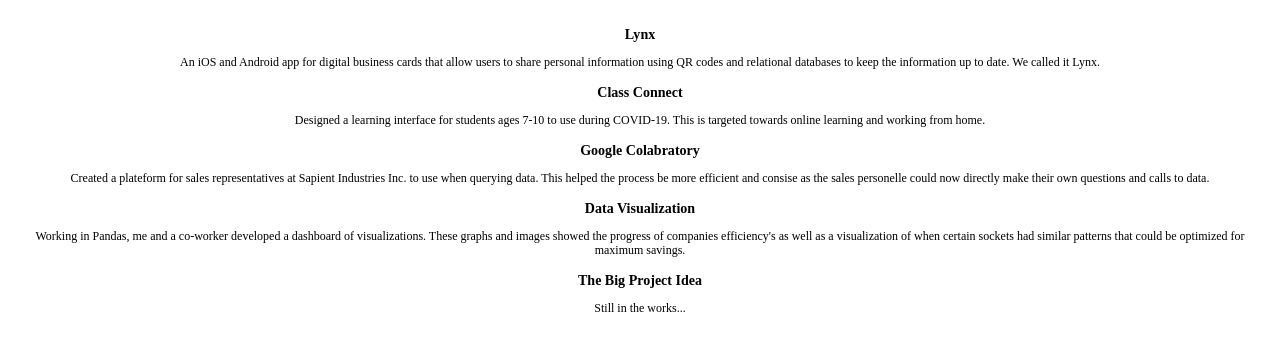
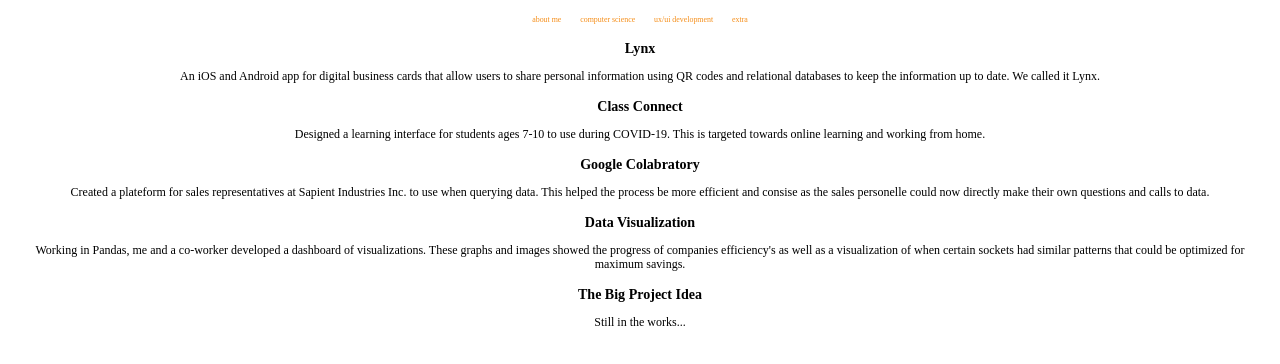
Before and after one commit to Sofia-Tasker/Portfolio, a plain HTML site: page html/mainPages/compSci.html in a window 1280 px wide. Drawn offline with nearby package versions, Linux system fonts and the light colour scheme.

Commit message:
restructure into div with item class

```diff
--- a/html/mainPages/compSci.html
+++ b/html/mainPages/compSci.html
@@ -15,6 +15,13 @@
     <link rel="stylesheet" href="../../css/style.css" />
 </head>
 <body>
+    <div class="header">
+        <a href="aboutMe.html">about me</a>
+        <a href="compSci.html">computer science</a>
+        <a href="uxuiDev.html">ux/ui development</a>
+        <a href="extra.html">extra</a>
+    </div>
+    <div class="item">
         <div id="Lynx">
             <h3>
                 Lynx
@@ -55,6 +62,7 @@
                 Still in the works...
             </p>
         </div>
+    </div>
 
 </body>
 </html>
```
Also changed, not shown: html/mainPages/uxuiDev.html (+8 -0 lines). Lines whose indentation alone changed are shown as unchanged.
